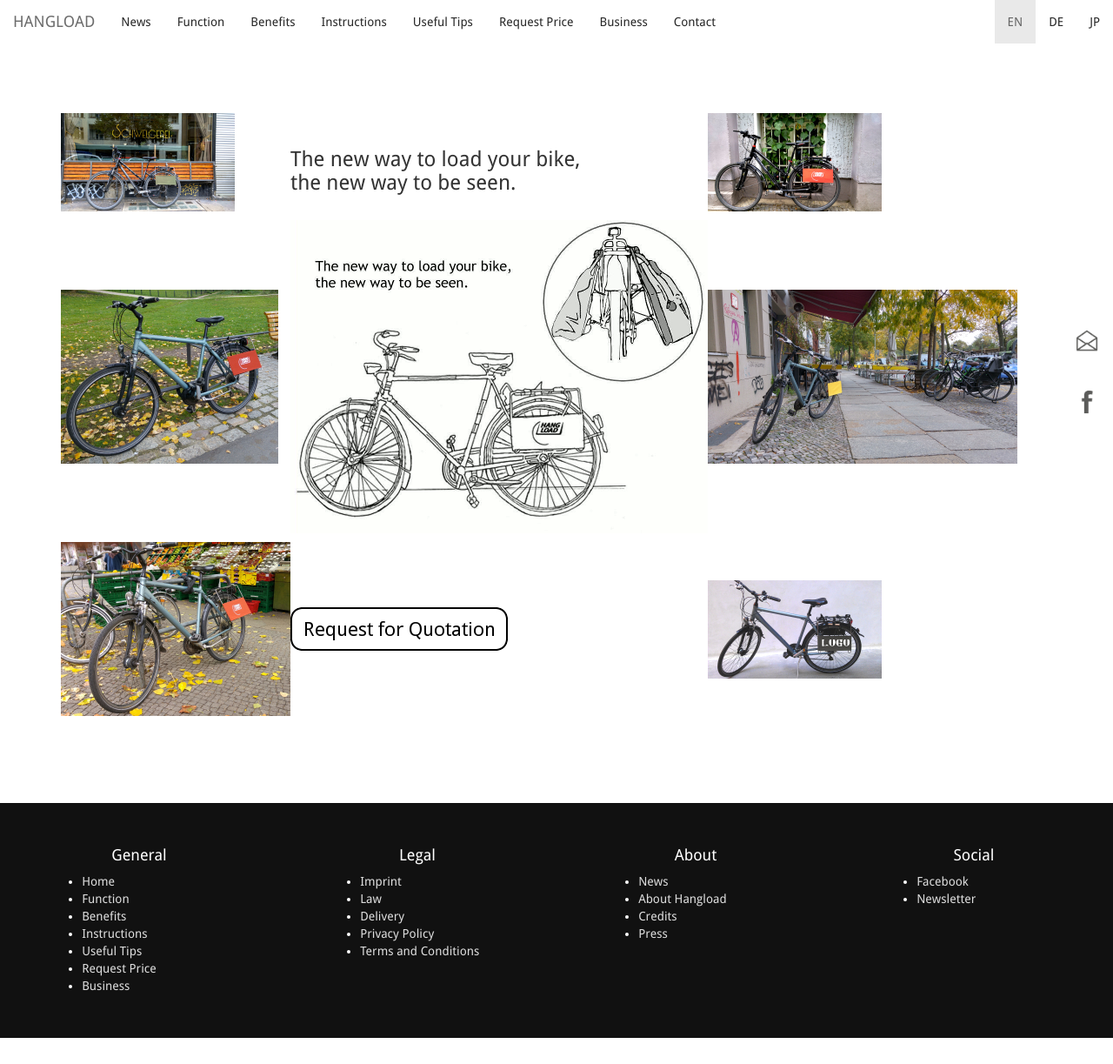
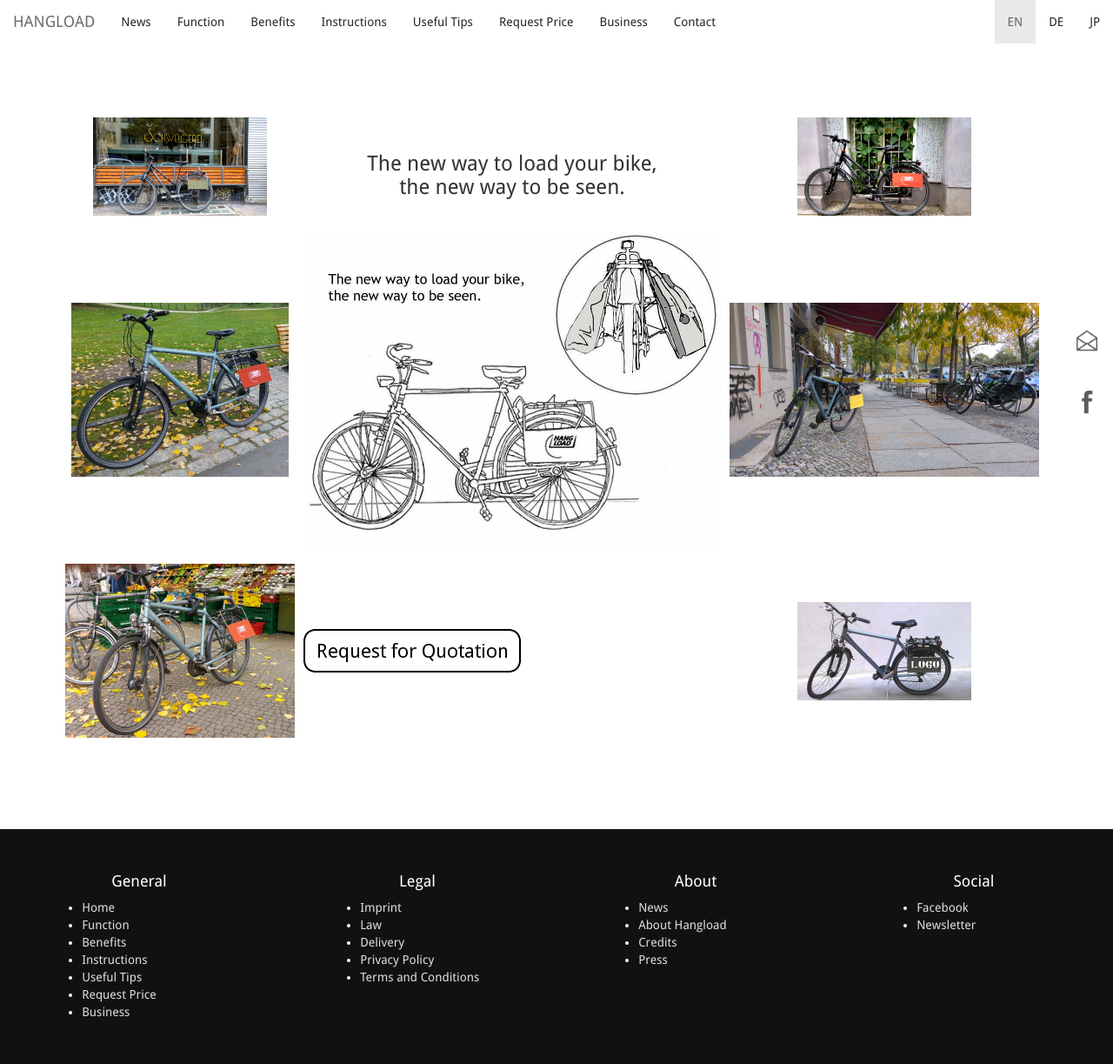
Before and after one commit to bodokaiser/hangload.com, a Jekyll site: the page built from promotions/index.html, in a window 1280 px wide and 1223 px high. Shown: the whole window at 87% size. Built offline with Jekyll 4.4.1, drawn with Linux system fonts in a browser that asks for light colours; nearby versions of some CDN libraries; library files that are not in the unit come from our copies; Markdown is read by kramdown in place of the engine named in the settings.

Commit message:
Update bootstrap-theme.css

```diff
--- a/stylesheets/bootstrap-theme.css
+++ b/stylesheets/bootstrap-theme.css
@@ -121,3 +121,15 @@ iframe {
 .nav-pills > li.active > a:hover {
   background-color: #7CB34B;
 }
+
+table.promo td {
+  padding: 5px;
+  width: 210px;
+  text-align: center;
+}
+
+table.promo td.wide {
+  padding:5px;
+  width: 500px;
+  text-align: center;
+}
```
